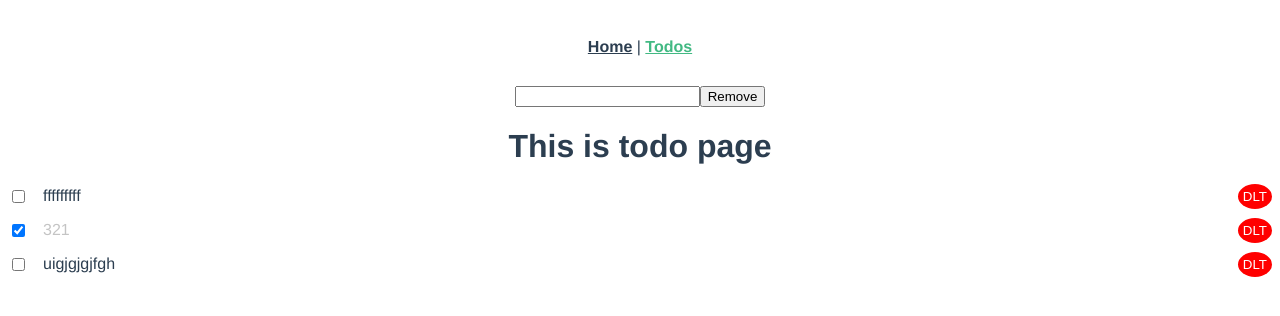
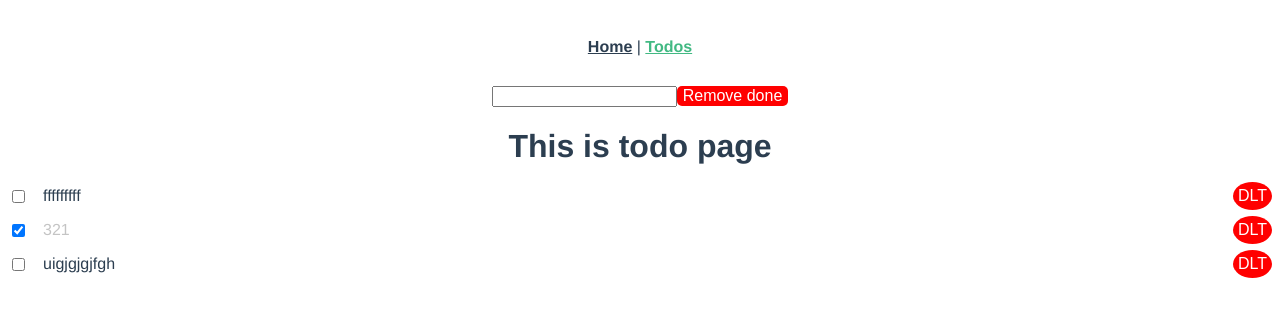
Before and after one commit to EvgenTN/todoapp, a Vue app: page /#/todopage in a window 1280 px wide. Shown: the top 316 px of the page. Built offline with nearby package versions, Linux system fonts and the light colour scheme; data requests are answered from the project's data file.

Commit message:
add_remove-done-button

```diff
--- a/src/components/Todo.vue
+++ b/src/components/Todo.vue
@@ -1,6 +1,11 @@
 <template>
   <div class="todo">
-    <input :id="todo.id" type="checkbox" :checked="todo.isChecked">
+    <input
+      :id="todo.id"
+      type="checkbox"
+      :checked="todo.isChecked"
+      v-on:click='$emit("toggle-check", todo)'
+      >
     <label :for="todo.id">
       <span>{{ todo.description }}</span>
     </label>
--- a/src/components/TodoInput.vue
+++ b/src/components/TodoInput.vue
@@ -5,7 +5,7 @@
       :value="value"
       v-on="listeners"
     />
-    <button v-on:click='deleteDone()'>Remove</button>
+    <button v-on:click='deleteDone()'>Remove done</button>
     </div>
 </template>
 
@@ -15,7 +15,7 @@ export default {
   props: {
     value: {
       type: String,
-      default: '',
+      default: ''
     },
     todos: Array
   },
@@ -28,9 +28,20 @@ export default {
     }
   },
   methods: {
-    deleteDone() {
-      this.$emit('delDone')
+    deleteDone () {
+      this.$emit('del-done')
     }
   }
 }
 </script>
+
+<style lang="scss">
+  button {
+    border-radius: 5px;
+    background: red;
+    color: white;
+    outline: none;
+    border: 0 solid;
+    font-size: 16px;
+}
+</style>
--- a/src/components/Todos.vue
+++ b/src/components/Todos.vue
@@ -1,7 +1,12 @@
 <template>
   <div class="about">
     <h1>This is todo page</h1>
-    <Todo v-for="todo in todos" :key="todo.id" :todo="todo" @remove="removeTodo(todo.id)"
+    <Todo
+      v-for="todo in todos"
+      :key="todo.id"
+      :todo="todo"
+      @remove="removeTodo(todo.id)"
+      @toggle-check="toggleCheck(todo)"
     />
   </div>
 </template>
@@ -14,15 +19,16 @@ export default {
     Todo
   },
   props: {
-    todopr: String,
-    second: String,
-    todos: Array,
+    todos: Array
   },
   computed: {},
   methods: {
     removeTodo (id) {
       this.$emit('remove', id)
-		}
+    },
+    toggleCheck (todo) {
+      this.$emit('toggle-check', todo)
+    }
   }
 }
 </script>
--- a/src/views/TodoPage.vue
+++ b/src/views/TodoPage.vue
@@ -5,9 +5,10 @@
       placeholder="add some todo"
       v-on:keyup.enter="addTodo"
       :todos="todos"
-      @delDone="deleteDone"
+      @del-done="deleteDone"
     />
-    <Todos todopr="some todo" second="second" :todos="todos" @remove="removeTodo"/>
+    <Todos :todos="todos" @remove="removeTodo" @toggle-check="toggleCheck"
+/>
   </div>
 </template>
 
@@ -18,7 +19,7 @@ import TodoInput from "@/components/TodoInput";
 import axios from "axios";
 
 let nextId = 4;
-const todosUrl = 'http://localhost:3000/todos';
+const todosUrl = 'http://localhost:3000/todos/';
 
 export default {
   name: "todopage",
@@ -43,21 +44,35 @@ export default {
         description: this.newtodo.trim(),
         id: nextId++
       });
+      // axios.post(todosUrl, {
+      //   isChecked: false,
+      //   description: this.newtodo.trim(),
+      //   id: nextId++
+      // });
       this.newtodo = "";
     },
     deleteDone() {
       this.todos = this.todos.filter(item => item.isChecked !== true);
       // const result = this.todos.filter(item => item.isChecked !== true);
-      // this.post(result)
+      // console.log(result)
+      // axios.post(todosUrl, result)
+    },
+    getData() {
+      axios
+      .get(todosUrl)
+      .then(response => {this.todos = response.data; console.log(this.todos)});
+    },
+    toggleCheck(todo) {
+      this.todos = this.todos.map(item => {
+        if(item.id === todo.id) {
+          item.isChecked = !item.isChecked
+        }
+        return item
+        })
     }
   },
   mounted() {
-    // axios
-    //   .get(this.todosUrl)
-    //   .then(response => {this.todos = response});
-    fetch(todosUrl)
-      .then(response => response.json())
-      .then(data => this.todos = data)
-  }
-};
+    this.getData()
+  },
+}
 </script>
```
